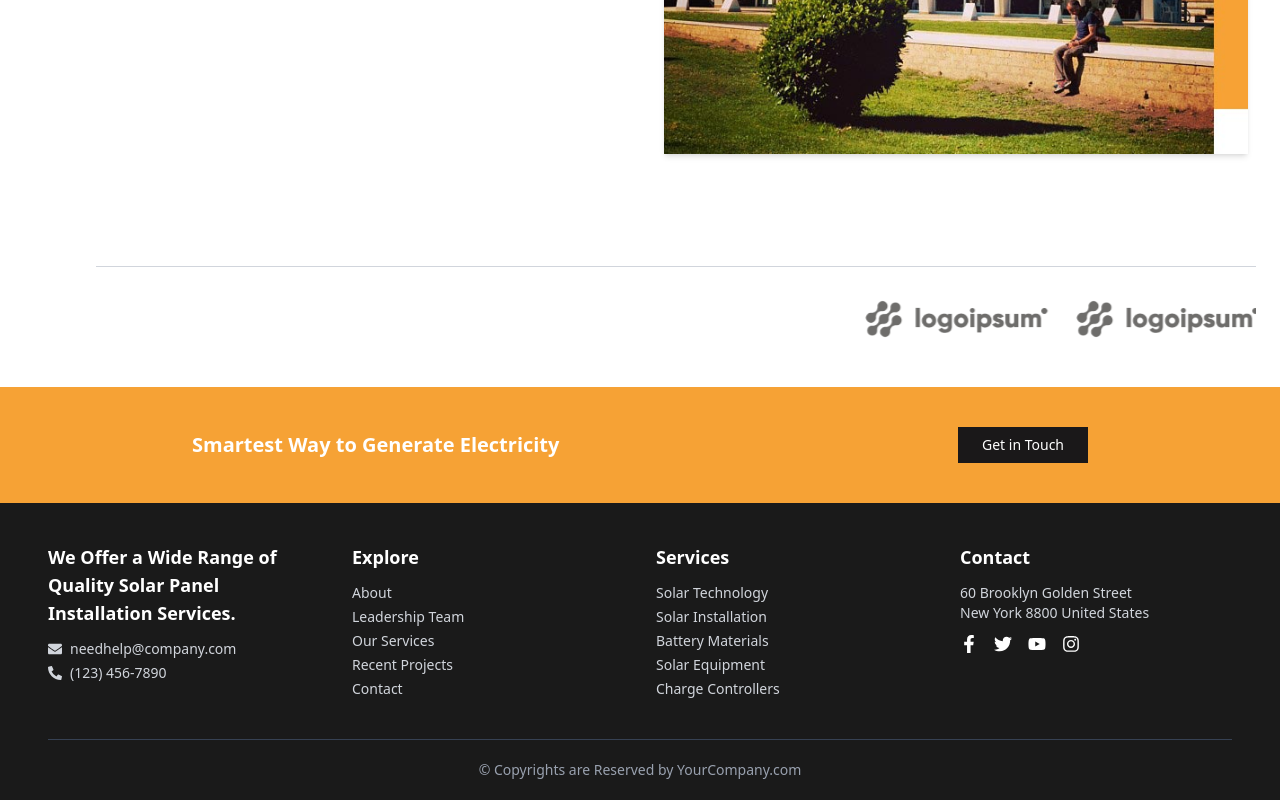
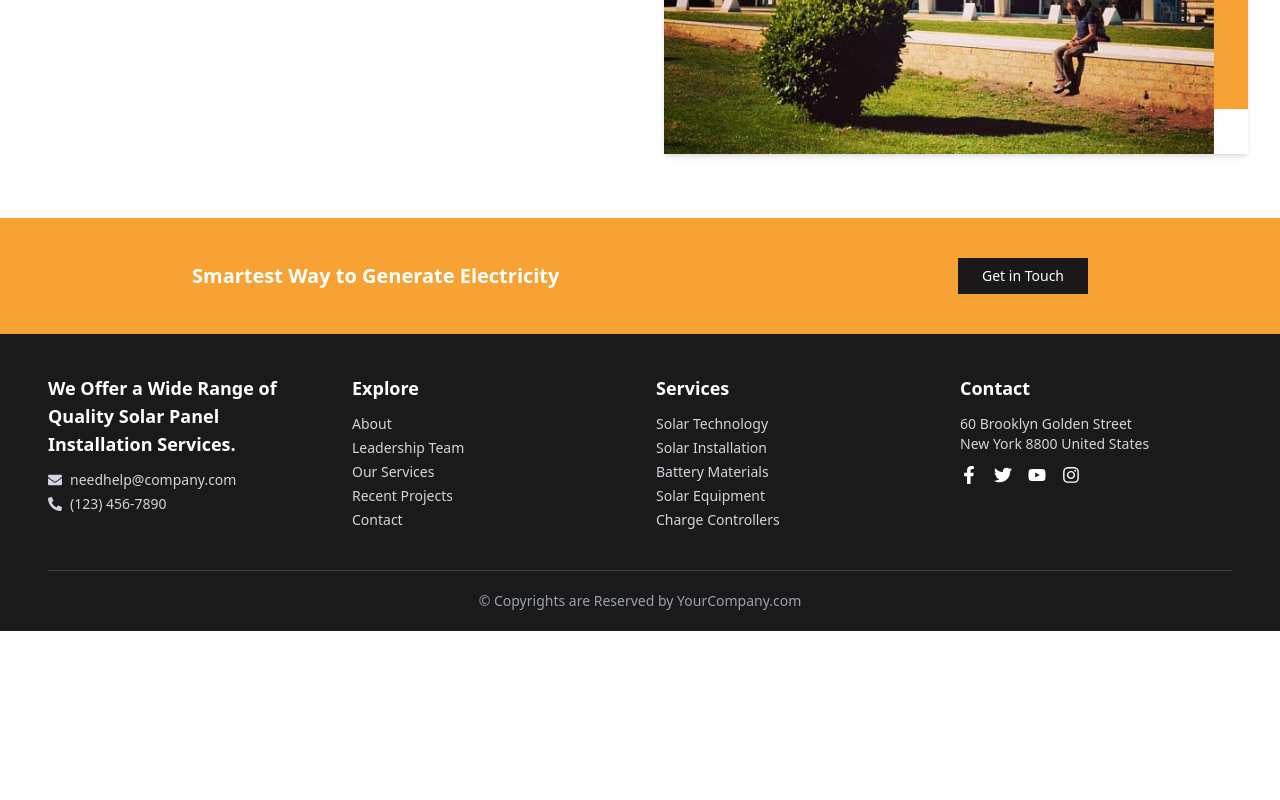
Before and after one commit to iahmadiqbal/solam-solar-panel-installer, a React (Vite) app: page / in a window 1280 px wide. Shown: the part 3200-4000 px from the top of the page. After the commit the page ends 3831 px from the top, so only its background shows below. Built offline with nearby package versions, Linux system fonts and the light colour scheme.

Commit message:
removed some component due to horizantally issue

```diff
--- a/src/components/home/BrandLogoRow/index.tsx
+++ /dev/null
@@ -1,55 +0,0 @@
-const logos = [
-  "/images/logoipsum.png",
-  "/images/logoipsum.png",
-  "/images/logoipsum.png",
-  "/images/logoipsum.png",
-  "/images/logoipsum.png",
-];
-
-const BrandLogoRow: React.FC = () => {
-  return (
-    <>
-      <style>
-        {`
-          @layer utilities {
-            @keyframes slide {
-              0% {
-                transform: translateX(100%);
-              }
-              100% {
-                transform: translateX(-100%);
-              }
-            }
-
-            .animate-slide {
-              animation: slide 20s linear infinite;
-            }
-          }
-        `}
-      </style>
-
-      <section className="py-12 bg-white font-['Helvetica'] overflow-hidden">
-        <div className="max-w-7xl mx-auto px-4 sm:px-6 md:px-12 lg:pl-24 lg:pr-6">
-          {/* HR Line */}
-          <hr className="w-full border-t border-gray-300 mb-8" />
-
-          {/* Sliding Logos */}
-          <div className="relative w-full overflow-hidden">
-            <div className="flex gap-x-6 animate-slide w-max">
-              {[...logos, ...logos].map((logo, index) => (
-                <img
-                  key={index}
-                  src={logo}
-                  alt={`Logo ${index + 1}`}
-                  className="h-10 w-auto object-contain shrink-0"
-                />
-              ))}
-            </div>
-          </div>
-        </div>
-      </section>
-    </>
-  );
-};
-
-export default BrandLogoRow;
--- a/src/views/home/index.tsx
+++ b/src/views/home/index.tsx
@@ -4,8 +4,6 @@ import AboutIntro from "../../components/home/AboutIntro";
 import AboutServicesSection from "../../components/home/AboutServicesSection";
 import ExitSection from "../../components/home/ExitSection";
 import EcoEnergySection from "../../components/home/EcoEnergySection";
-import BrandLogoRow from "../../components/home/BrandLogoRow";
-
 const Home: React.FC = () => {
   return (
     <>
@@ -14,7 +12,6 @@ const Home: React.FC = () => {
       <AboutServicesSection />
       <ExitSection />
       <EcoEnergySection />
-      <BrandLogoRow />
     </>
   );
 };
```
